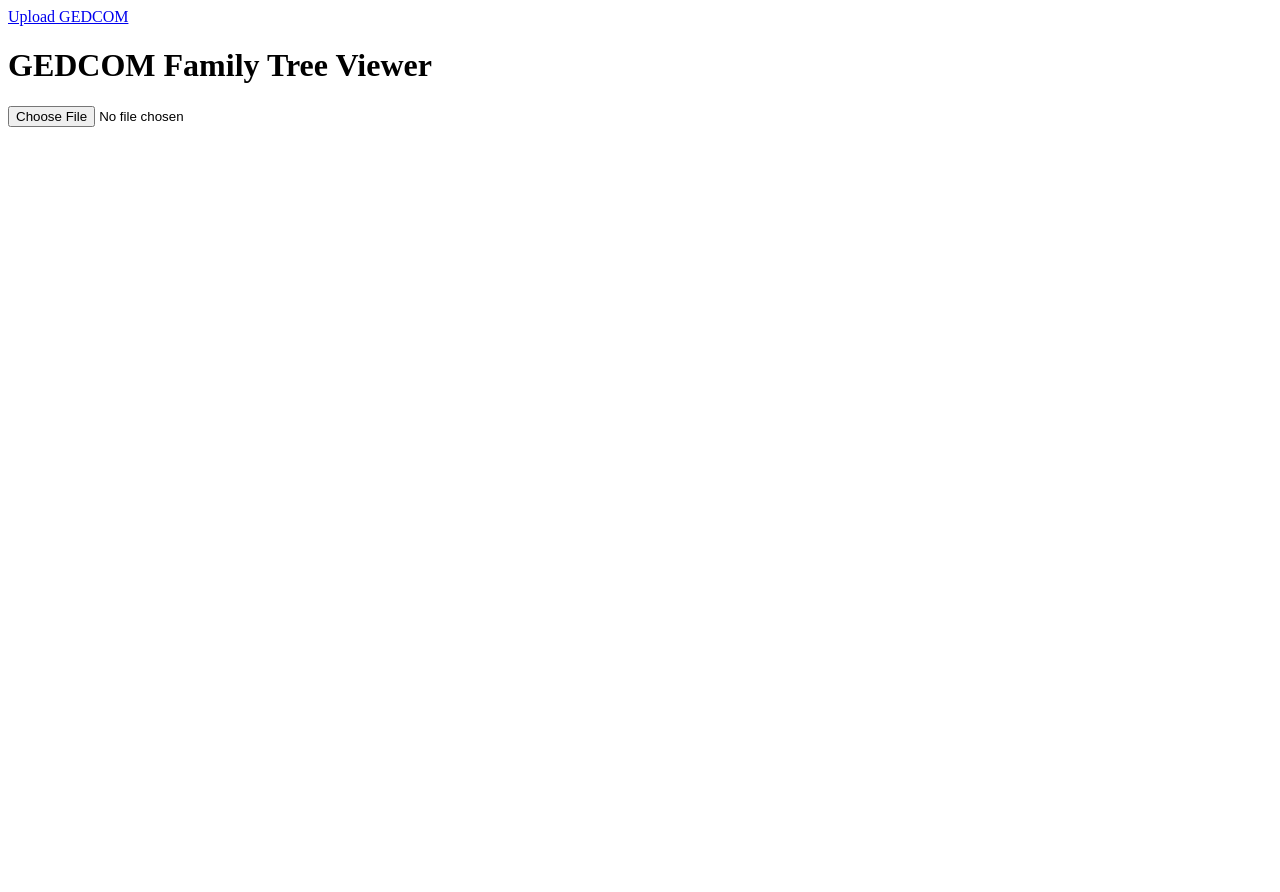
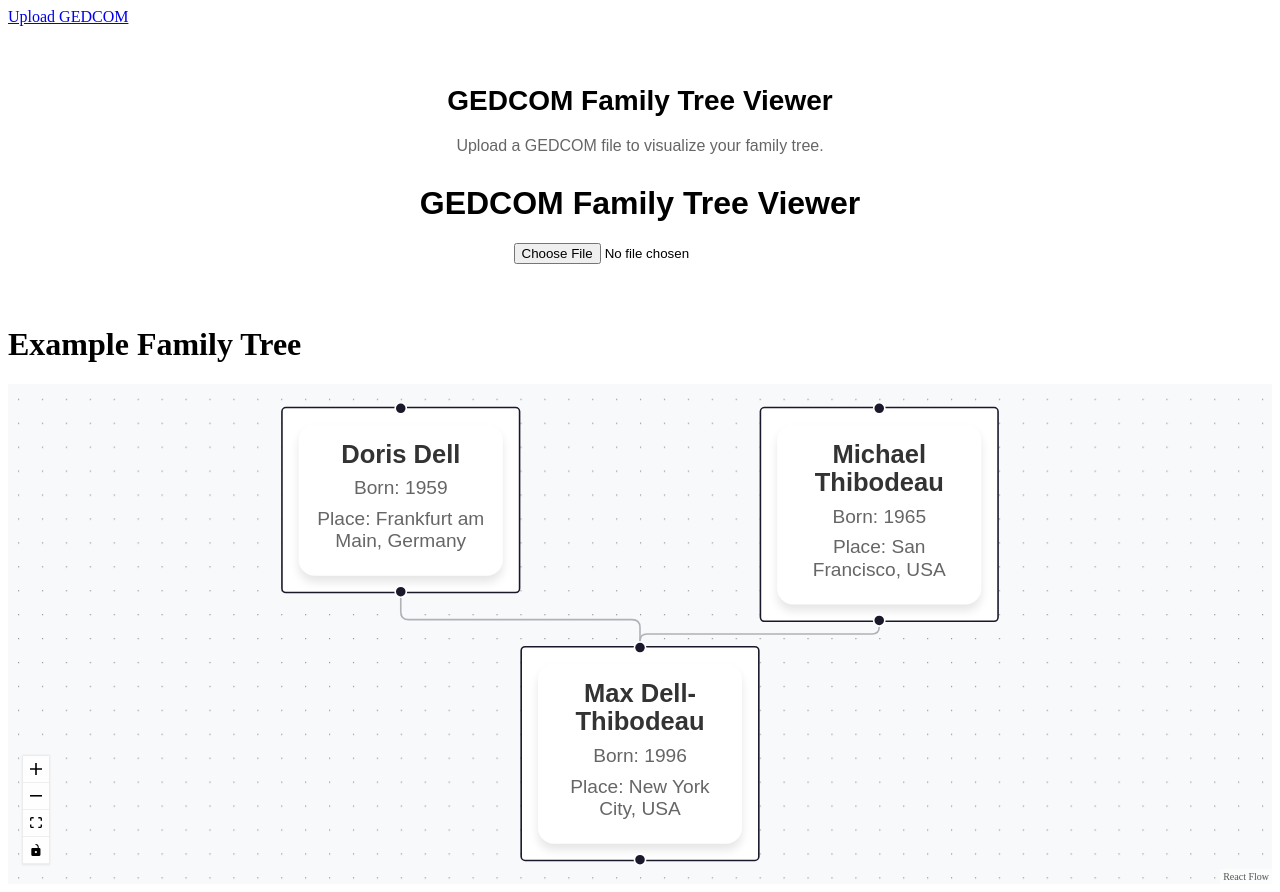
Before and after one commit to Aacgectyuoki/SimpleFamilyTree, a React (Create React App) app: page / in a window 1280 px wide. Before the commit the page ends 800 px from the top, so only its background shows below. Built offline with nearby package versions, Linux system fonts and the light colour scheme.

Commit message:
push example dt family tree

```diff
--- a/package.json
+++ b/package.json
@@ -13,6 +13,7 @@
     "react": "^18.3.1",
     "react-d3-tree": "^3.6.2",
     "react-dom": "^18.3.1",
+    "react-flow-renderer": "^10.3.17",
     "react-hook-form": "^7.53.2",
     "react-i18next": "^15.1.1",
     "react-router-dom": "^6.28.0",
--- a/src/App.js
+++ b/src/App.js
@@ -1,6 +1,7 @@
 import React, { useState } from "react";
 import { Routes, Route, Link } from "react-router-dom";
 import FamilyTreeDiagram from "./components/FamilyTreeDiagram";
+import FamilyTree from "./components/FamilyTree";
 import GEDCOMPage from "./components/GEDCOMPage";
 
 const App = () => {
@@ -35,6 +36,8 @@ const App = () => {
           }
         />
       </Routes>
+      <h1>Example Family Tree</h1>
+      <FamilyTree />
     </div>
   );
 };
--- a/src/components/FamilyTree.js
+++ b/src/components/FamilyTree.js
@@ -1,56 +1,176 @@
-import React from "react";
+import React, { useState } from "react";
+import ReactFlow, {
+  Background,
+  Controls,
+  ReactFlowProvider,
+} from "react-flow-renderer";
+import "../styles/FamilyTree.css"; // Ensure this file exists for styling
 
-const FamilyTree = ({ gedcomData }) => {
-  if (!gedcomData || !gedcomData.individuals) return <p>No family data available</p>;
+const initialData = {
+  nodes: [
+    {
+      id: "1",
+      data: {
+        label: (
+          <div className="node-box">
+            <h3>Doris Dell</h3>
+            <p>Born: 1959</p>
+            <p>Place: Frankfurt am Main, Germany</p>
+          </div>
+        ),
+        type: "mother",
+      },
+      position: { x: 150, y: 50 },
+      visible: true,
+    },
+    {
+      id: "2",
+      data: {
+        label: (
+          <div className="node-box">
+            <h3>Michael Thibodeau</h3>
+            <p>Born: 1965</p>
+            <p>Place: San Francisco, USA</p>
+          </div>
+        ),
+        type: "father",
+      },
+      position: { x: 450, y: 50 },
+      visible: true,
+    },
+    {
+      id: "3",
+      data: {
+        label: (
+          <div className="node-box">
+            <h3>Max Dell-Thibodeau</h3>
+            <p>Born: 1996</p>
+            <p>Place: New York City, USA</p>
+          </div>
+        ),
+        type: "child",
+      },
+      position: { x: 300, y: 200 },
+      visible: true,
+    },
+  ],
+  edges: [
+    { id: "e1-3", source: "1", target: "3", type: "smoothstep" },
+    { id: "e2-3", source: "2", target: "3", type: "smoothstep" },
+  ],
+};
 
-  const findIndividual = (id) =>
-    gedcomData.individuals.find((individual) => individual.id === id);
+const FamilyTree = () => {
+  const [data, setData] = useState(initialData);
 
-  const renderIndividual = (individual) => {
-    const name = individual.names.join(" ");
-    const birth = individual.births?.[0]?.date || "Unknown";
-    const death = individual.deaths?.[0]?.date || "Unknown";
+  const handleNodeClick = (event, node) => {
+    console.log("Node clicked:", node);
 
-    const family = gedcomData.families.find((fam) =>
-      fam.children.includes(individual.id)
-    );
+    setData((prevData) => {
+      const updatedNodes = prevData.nodes.map((n) => {
+        // Show relationships based on type
+        if (node.id === "3") {
+          // Child clicked - Show parents
+          if (n.id === "1" || n.id === "2") n.visible = true;
+        } else if (node.id === "1") {
+          // Mother clicked - Show her parents and children
+          if (n.id === "3") n.visible = true;
+          if (n.id === "2") n.visible = false; // Hide spouse
+        } else if (node.id === "2") {
+          // Father clicked - Show his parents and children
+          if (n.id === "3") n.visible = true;
+          if (n.id === "1") n.visible = false; // Hide spouse
+        }
+        return n;
+      });
 
-    const spouse = family
-      ? findIndividual(family.husband === individual.id ? family.wife : family.husband)
-      : null;
-
-    const children = family
-      ? family.children
-          .filter((childId) => childId !== individual.id)
-          .map((childId) => findIndividual(childId))
-      : [];
-
-    return (
-      <div key={individual.id} className="individual mb-4">
-        <h3 className="font-bold">{name}</h3>
-        <p>Birth: {birth}</p>
-        <p>Death: {death}</p>
-        {spouse && <p>Spouse: {spouse.names.join(" ")}</p>}
-        {children.length > 0 && (
-          <div>
-            <p>Children:</p>
-            <ul>
-              {children.map((child) => (
-                <li key={child.id}>{child.names.join(" ")}</li>
-              ))}
-            </ul>
-          </div>
-        )}
-      </div>
-    );
+      return { ...prevData, nodes: updatedNodes };
+    });
   };
 
+  const visibleNodes = data.nodes.filter((node) => node.visible);
+  const visibleEdges = data.edges.filter(
+    (edge) =>
+      visibleNodes.find((node) => node.id === edge.source) &&
+      visibleNodes.find((node) => node.id === edge.target)
+  );
+
   return (
-    <div className="family-tree">
-      <h2 className="text-lg font-bold">Family Tree</h2>
-      {gedcomData.individuals.map(renderIndividual)}
-    </div>
+    <ReactFlowProvider>
+      <div style={{ width: "100%", height: "500px" }}>
+        <ReactFlow
+          nodes={visibleNodes}
+          edges={visibleEdges}
+          onNodeClick={handleNodeClick}
+          fitView
+          style={{ background: "#f8f9fa" }}
+        >
+          <Background />
+          <Controls />
+        </ReactFlow>
+      </div>
+    </ReactFlowProvider>
   );
 };
 
 export default FamilyTree;
+
+
+
+
+// import React from "react";
+
+// const FamilyTree = ({ gedcomData }) => {
+//   if (!gedcomData || !gedcomData.individuals) return <p>No family data available</p>;
+
+//   const findIndividual = (id) =>
+//     gedcomData.individuals.find((individual) => individual.id === id);
+
+//   const renderIndividual = (individual) => {
+//     const name = individual.names.join(" ");
+//     const birth = individual.births?.[0]?.date || "Unknown";
+//     const death = individual.deaths?.[0]?.date || "Unknown";
+
+//     const family = gedcomData.families.find((fam) =>
+//       fam.children.includes(individual.id)
+//     );
+
+//     const spouse = family
+//       ? findIndividual(family.husband === individual.id ? family.wife : family.husband)
+//       : null;
+
+//     const children = family
+//       ? family.children
+//           .filter((childId) => childId !== individual.id)
+//           .map((childId) => findIndividual(childId))
+//       : [];
+
+//     return (
+//       <div key={individual.id} className="individual mb-4">
+//         <h3 className="font-bold">{name}</h3>
+//         <p>Birth: {birth}</p>
+//         <p>Death: {death}</p>
+//         {spouse && <p>Spouse: {spouse.names.join(" ")}</p>}
+//         {children.length > 0 && (
+//           <div>
+//             <p>Children:</p>
+//             <ul>
+//               {children.map((child) => (
+//                 <li key={child.id}>{child.names.join(" ")}</li>
+//               ))}
+//             </ul>
+//           </div>
+//         )}
+//       </div>
+//     );
+//   };
+
+//   return (
+//     <div className="family-tree">
+//       <h2 className="text-lg font-bold">Family Tree</h2>
+//       {gedcomData.individuals.map(renderIndividual)}
+//     </div>
+//   );
+// };
+
+// export default FamilyTree;
--- a/src/components/FamilyTreeDiagram.js
+++ b/src/components/FamilyTreeDiagram.js
@@ -2,57 +2,63 @@ import React, { useMemo } from "react";
 import { Tree } from "react-d3-tree";
 
 const FamilyTreeDiagram = ({ gedcomData }) => {
-  // Always call useMemo
+    // Always call useMemo to optimize performance
     const treeData = useMemo(() => {
       if (!gedcomData || !gedcomData.individuals || !gedcomData.families) {
         return null; // Return null if data is invalid
       }
 
+      // Helper function to recursively build tree nodes
       const buildTree = (individualId) => {
         const individual = gedcomData.individuals[individualId];
         if (!individual) return null;
 
         const name = individual.data?.NAME || "Unknown";
-      const birthYear = individual.data?.BIRT || "Unknown";
-      const deathYear = individual.data?.DEAT || "Unknown";
+        const birthYear = individual.data?.DATE || "Unknown";
+        const place = individual.data?.PLAC || "Unknown";
 
+        // Recursively build children
         const children =
           individual.relationships?.children?.map(buildTree) || [];
 
+        // Return node structure
         return {
           name,
           attributes: {
             Birth: birthYear,
-          Death: deathYear,
+            Place: place,
           },
           children,
         };
       };
 
-    const rootFamilies = Object.values(gedcomData.families).filter(
-      (family) => !family.relationships.husband && !family.relationships.wife
-    );
-
+      // Build the tree for each family
       return {
         name: "Root",
-      children: rootFamilies.map((family) => {
+        children: Object.values(gedcomData.families).map((family) => {
           const husbandNode = family.relationships.husband
             ? buildTree(family.relationships.husband)
             : null;
+
           const wifeNode = family.relationships.wife
             ? buildTree(family.relationships.wife)
             : null;
 
+          // Combine husband, wife, and children into a family node
           return {
             name: "Family",
-          children: [husbandNode, wifeNode].filter(Boolean),
+            children: [
+              husbandNode,
+              wifeNode,
+              ...(family.relationships.children || []).map(buildTree),
+            ].filter(Boolean),
           };
         }),
       };
     }, [gedcomData]);
 
-  // Handle invalid data in the JSX
-  if (!treeData) {
+    // Handle invalid or empty data
+    if (!treeData || !treeData.children?.length) {
       return <p>No family data available.</p>;
     }
 
--- a/src/components/GEDCOMPage.js
+++ b/src/components/GEDCOMPage.js
@@ -6,13 +6,29 @@ const GEDCOMPage = ({ gedcomData, onDataLoaded }) => {
   const navigate = useNavigate();
 
   return (
-    <div>
+    <div style={{ padding: "40px", textAlign: "center", fontFamily: "Arial, sans-serif" }}>
+      <h1 style={{ fontSize: "28px", fontWeight: "bold", marginBottom: "20px" }}>
+        GEDCOM Family Tree Viewer
+      </h1>
+      <p style={{ fontSize: "16px", marginBottom: "30px", color: "#666" }}>
+        Upload a GEDCOM file to visualize your family tree.
+      </p>
       <GedcomUploader onDataLoaded={onDataLoaded} />
-      {/* Conditionally render the button once data is available */}
       {gedcomData && (
         <button
           onClick={() => navigate("/diagram")}
-          className="btn btn-primary mt-4"
+          style={{
+            marginTop: "30px",
+            padding: "12px 25px",
+            fontSize: "16px",
+            fontWeight: "bold",
+            color: "#fff",
+            backgroundColor: "#007bff",
+            border: "none",
+            borderRadius: "5px",
+            cursor: "pointer",
+            boxShadow: "0px 4px 6px rgba(0, 0, 0, 0.1)",
+          }}
         >
           View Family Tree
         </button>
--- /dev/null
+++ b/src/styles/FamilyTree.css
@@ -0,0 +1,18 @@
+.node-box {
+    text-align: center;
+    font-family: Arial, sans-serif;
+    background: white;
+    border-radius: 10px;
+    box-shadow: 0px 4px 6px rgba(0, 0, 0, 0.1);
+    padding: 10px;
+  }
+  .node-box h3 {
+    margin: 0;
+    font-size: 16px;
+    color: #333;
+  }
+  .node-box p {
+    margin: 5px 0;
+    font-size: 12px;
+    color: #666;
+  }
```
Also changed, not shown: 1 other file (tests, documents, lock files or other folders). Lines whose indentation alone changed are shown as unchanged.
